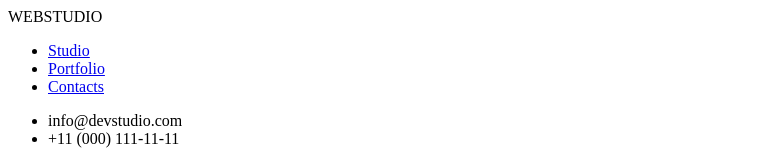
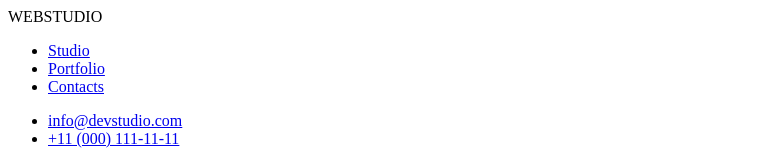
Before and after one commit to BigForest0001/Home-work1, a plain HTML site: page index.html in a window 1280 px wide. Shown: the top 166 px of the page, without its empty margins (0-759 px from the left). Drawn offline with Linux system fonts and the light colour scheme.

Commit message:
styleshit

```diff
--- /dev/null
+++ b/CSS/main.css
@@ -0,0 +1,3 @@
+body {
+    background-color: greenyellow;
+}
--- a/index.html
+++ b/index.html
@@ -16,8 +16,8 @@
             <li><a href="/">Contacts</a></li>
         </ul>
         <ul>
-            <li>info@devstudio.com</li>
-            <li>+11 (000) 111-11-11</li>
+            <li><a href="mailto:info@devstudio.com">info@devstudio.com</a></li>
+            <li><a href="tel:+110001111111">+11 (000) 111-11-11</a></li>
         </ul>
     </header>
     <h1>Effective Solutions for Your Business</h1>
```
